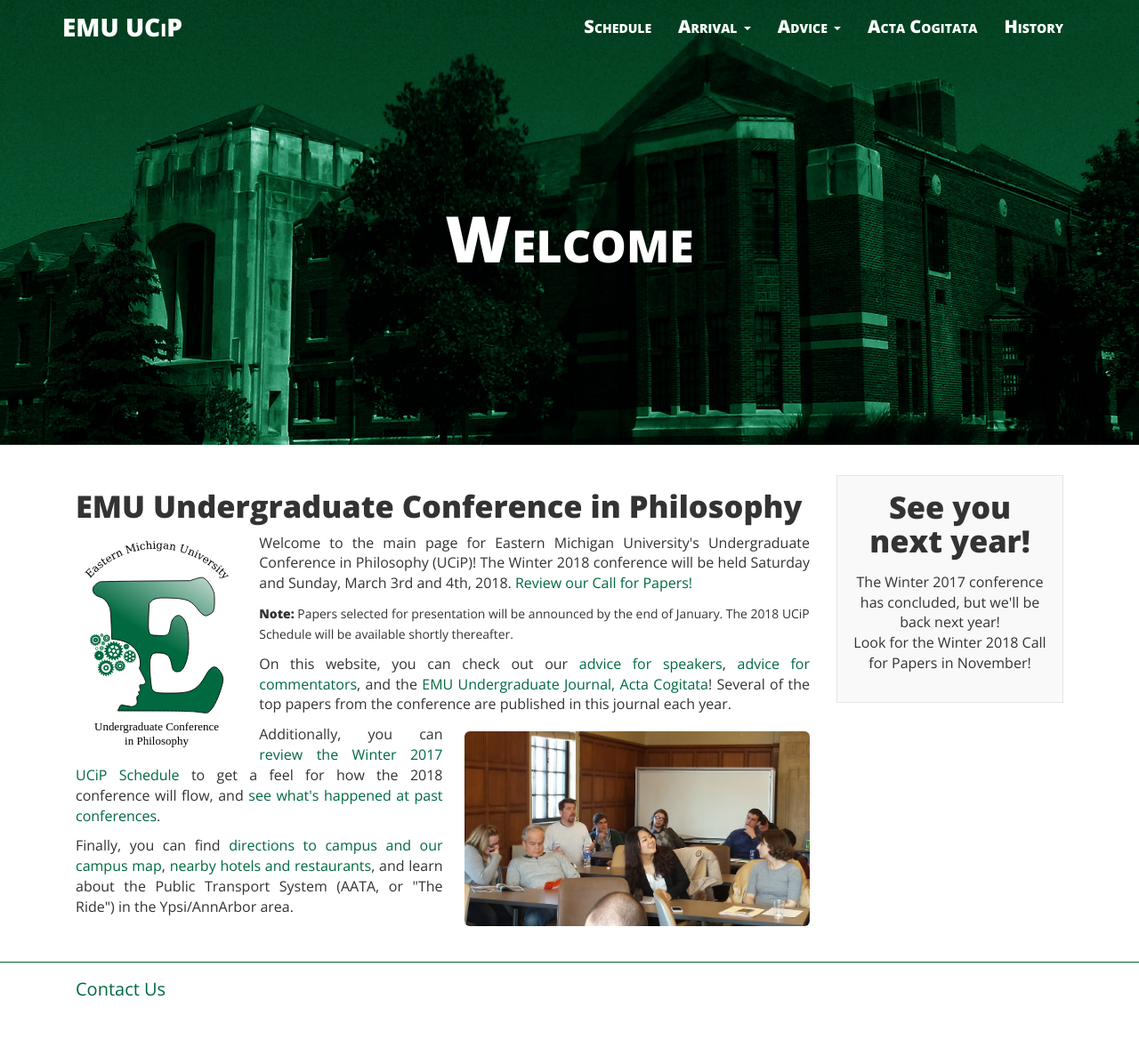
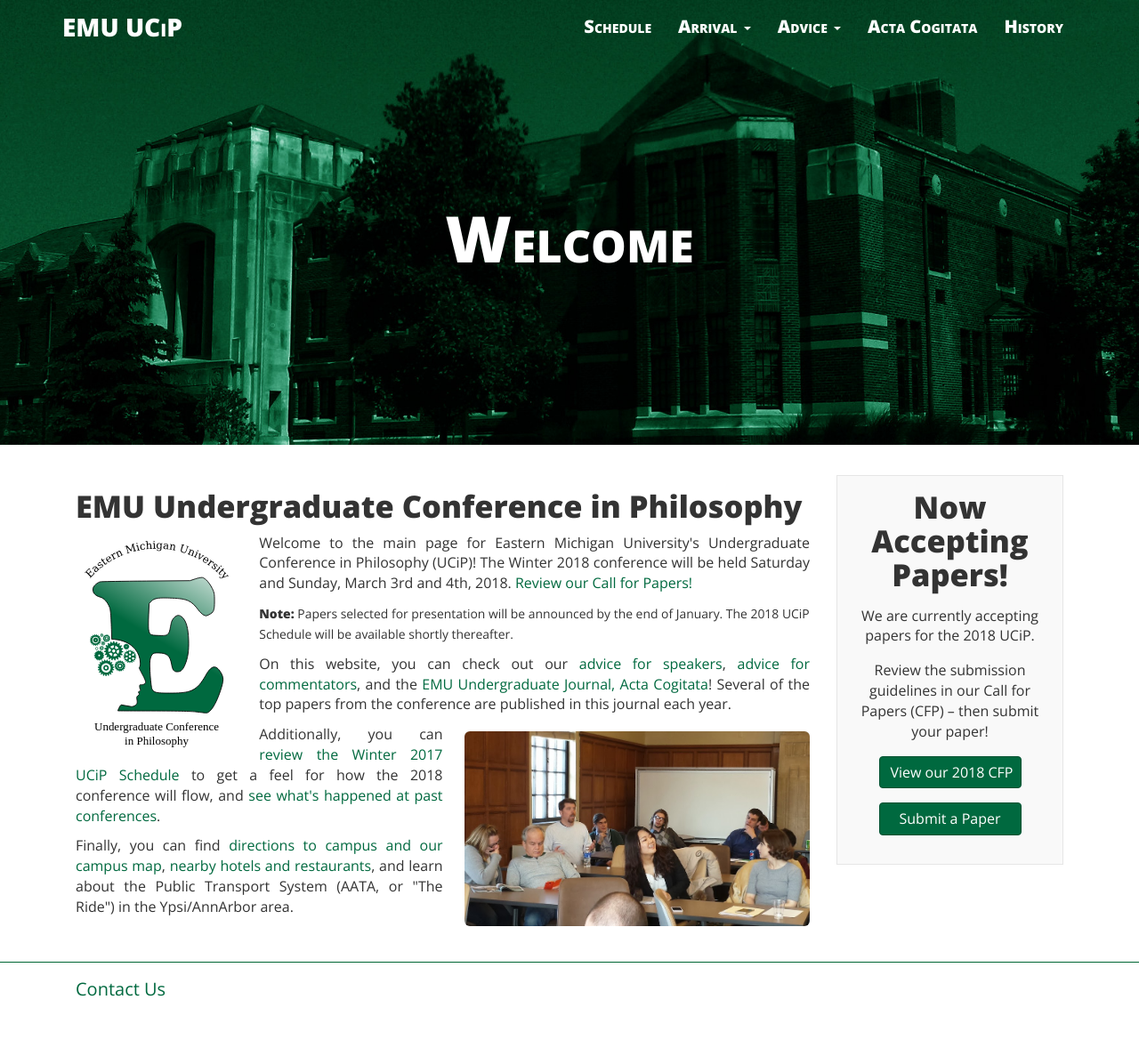
Before and after one commit to ucip/ucip.github.io, a Jekyll site: the page built from index.html, in a window 1280 px wide. Shown: the whole page at 89% size. Built offline with Jekyll 4.4.1, drawn with Linux system fonts in a browser that asks for light colours; nearby versions of some CDN libraries.

Commit message:
updating box contents for 2018 CFP

```diff
--- a/_includes/box.html
+++ b/_includes/box.html
@@ -1,16 +1,16 @@
-<!-- CALL FOR PAPERS MESSAGE
+<!-- CALL FOR PAPERS MESSAGE -->
 <div class="col-sm-3 col-xs-12 hidden-print">
   <div class="post-list-box announcement">
     <h3 class="text-center post-list-header">Now Accepting Papers!</h3>
-    <p class="text-center announcement-text">We are currently accepting papers for the [YEAR] UCiP.</p>
+    <p class="text-center announcement-text">We are currently accepting papers for the 2018 UCiP.</p>
     <p class="text-center announcement-text">Review the submission guidelines in our Call for Papers (CFP) &ndash; then submit your paper!</p>
     <div class="text-center">
-      <a class="btn btn-primary cfp" href="{{ site.baseurl }}/cfp/" role="button">View our [YEAR] CFP</a>
-      <a class="btn btn-primary cfp" href="[PAPER SUBMIT FORM LINK]" role="button">Submit a Paper</a>
+      <a class="btn btn-primary cfp" href="{{ site.baseurl }}/cfp/" role="button">View our 2018 CFP</a>
+      <a class="btn btn-primary cfp" href="https://goo.gl/forms/xQAMbifOKAlYHveA3" role="button">Submit a Paper</a>
     </div>
   </div>
 </div>
--->
+
 
 <!-- FLYER MESSAGE
 <div class="col-sm-3 col-xs-12 hidden-print">
```
Also changed, not shown: other parts of _includes/box.html (+2 -1 lines).
